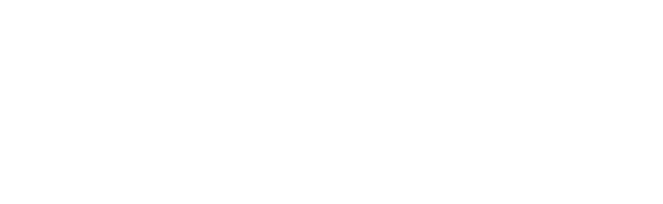
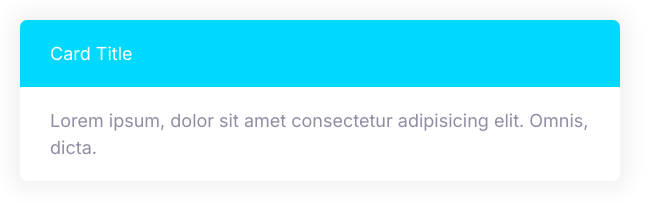
Before and after one commit to emil1129/emil, a plain HTML site: page index.html in a window 1280 px wide. Shown: the whole page, without its empty margins (0-663 px from the left). Drawn offline with Linux system fonts and the light colour scheme.

Commit message:
Build a cards component.

```diff
--- a/css/styles.css
+++ b/css/styles.css
@@ -276,3 +276,26 @@ a {
     font-size: 1.5rem;
   }
 }
+
+/* Cards */
+
+.card {
+  border-radius: 7px;
+  box-shadow: 0 0 20px 10px #f3f3f3;
+  overflow: hidden;
+}
+
+.card__header,
+.card__body {
+  padding: 2rem 3rem;
+}
+
+.card--primary .card__header {
+  background: var(--color-primary);
+  color: #fff;
+}
+
+.card--secondary .card__header {
+  background: var(--color-secondary);
+  color: #fff;
+}
--- a/index.html
+++ b/index.html
@@ -12,5 +12,15 @@
     />
     <link rel="stylesheet" href="css/styles.css" />
   </head>
-  <body></body>
+  <body>
+    <div style="width: 50%; padding: 2rem">
+      <div class="card card--secondary">
+        <header class="card__header">Card Title</header>
+        <div class="card__body">
+          Lorem ipsum, dolor sit amet consectetur adipisicing elit. Omnis,
+          dicta.
+        </div>
+      </div>
+    </div>
+  </body>
 </html>
```
Also changed, not shown: components/cards.html (added, +8 -0 lines).
